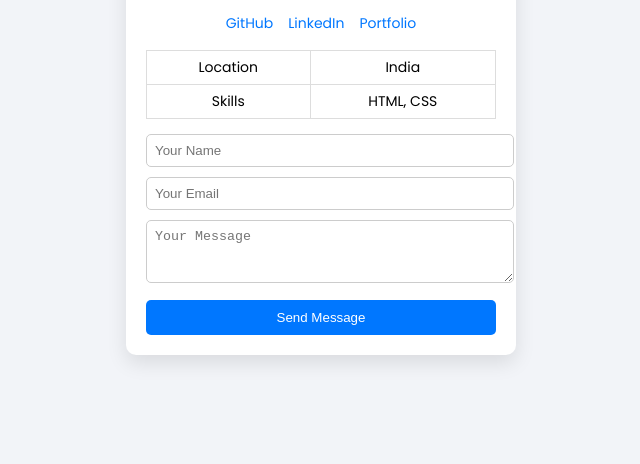
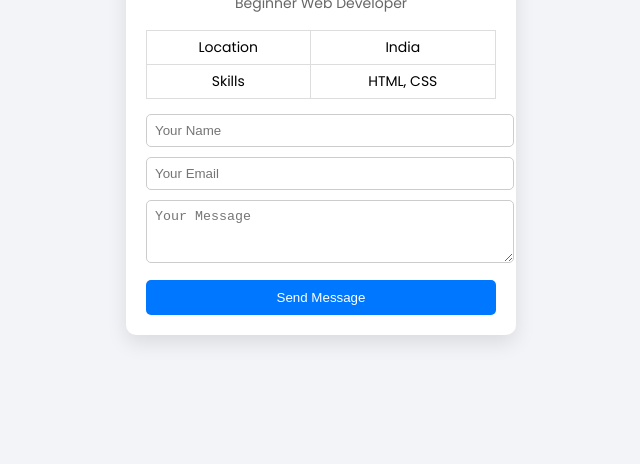
Before and after one commit to itsaamya06/profile-card-2, a plain HTML site: page index.html in a window 1280 px wide. Shown: the part 336-800 px from the top of the page, without its empty margins (319-959 px from the left). Drawn offline with Linux system fonts and the light colour scheme.

Commit message:
Update index.html

```diff
--- a/index.html
+++ b/index.html
@@ -1,9 +1,4 @@
-<!--
-  SUBMISSION READY PROFILE CARD PROJECT
-  Name: Aamya
-  Role: Beginner Web Developer
-  Skills: HTML, CSS
--->
+
 
 <!DOCTYPE html>
 <html lang="en">
@@ -12,12 +7,12 @@
   <meta name="viewport" content="width=device-width, initial-scale=1.0">
   <title>Profile Card - Aamya</title>
 
-  <!-- Google Font -->
+
   <link href="https://fonts.googleapis.com/css2?family=Poppins:wght@400;600&display=swap" rel="stylesheet">
 
-  <!-- Internal CSS (kept simple for beginners) -->
+
   <style>
-    /* Page Centering */
+
     body {
       margin: 0;
       min-height: 100vh;
@@ -28,7 +23,7 @@
       font-family: 'Poppins', sans-serif;
     }
 
-    /* Card Container */
+
     .card {
       background-color: #ffffff;
       max-width: 350px;
@@ -39,7 +34,7 @@
       box-shadow: 0 8px 20px rgba(0, 0, 0, 0.1);
     }
 
-    /* Profile Image */
+
     .card img {
       width: 110px;
       height: 110px;
@@ -57,15 +52,7 @@
       font-size: 14px;
     }
 
-    /* Social Links */
-    ul {
-      list-style: none;
-      padding: 0;
-      display: flex;
-      justify-content: center;
-      gap: 15px;
-      margin: 15px 0;
-    }
+
 
     ul li a {
       text-decoration: none;
@@ -77,7 +64,7 @@
       text-decoration: underline;
     }
 
-    /* Info Table */
+
     table {
       width: 100%;
       margin: 15px 0;
@@ -90,7 +77,7 @@
       padding: 6px;
     }
 
-    /* Contact Form */
+
     form {
       margin-top: 15px;
       text-align: left;
@@ -121,24 +108,19 @@
 </head>
 <body>
 
-  <!-- Profile Card -->
+
   <div class="card">
 
-    <!-- Profile Image -->
+
     <img src="https://images.pexels.com/photos/614810/pexels-photo-614810.jpeg?auto=compress&cs=tinysrgb&w=160" alt="Profile Image">
 
-    <!-- Name & Role -->
+
     <h2>Aamya</h2>
     <span>Beginner Web Developer</span>
 
-    <!-- Social Links -->
-    <ul>
-      <li><a href="#">GitHub</a></li>
-      <li><a href="#">LinkedIn</a></li>
-      <li><a href="#">Portfolio</a></li>
-    </ul>
 
-    <!-- Details Table -->
+
+
     <table>
       <tr>
         <td>Location</td>
@@ -150,7 +132,7 @@
       </tr>
     </table>
 
-    <!-- Contact Form -->
+
     <form>
       <input type="text" placeholder="Your Name">
       <input type="email" placeholder="Your Email">
```
